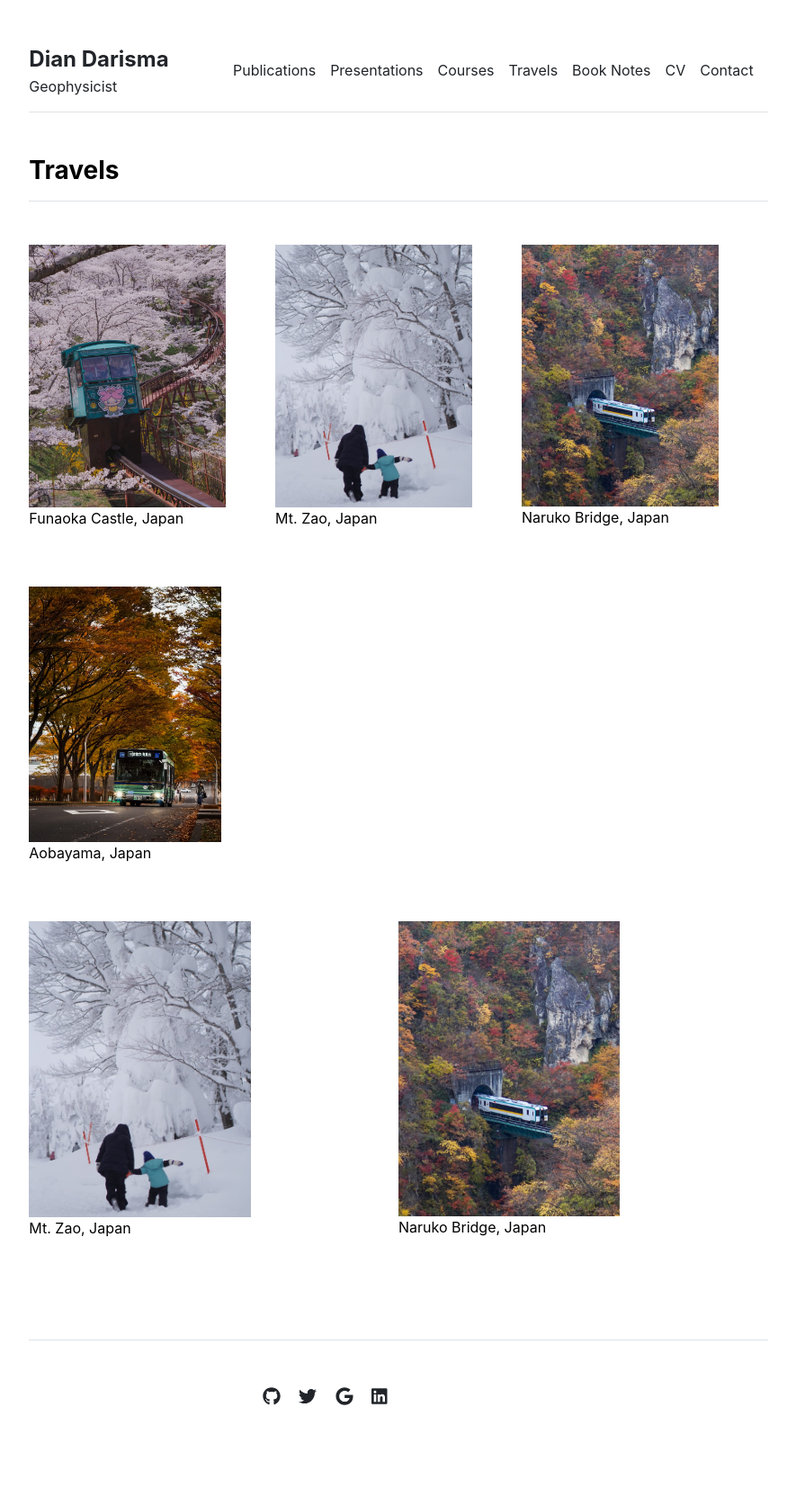
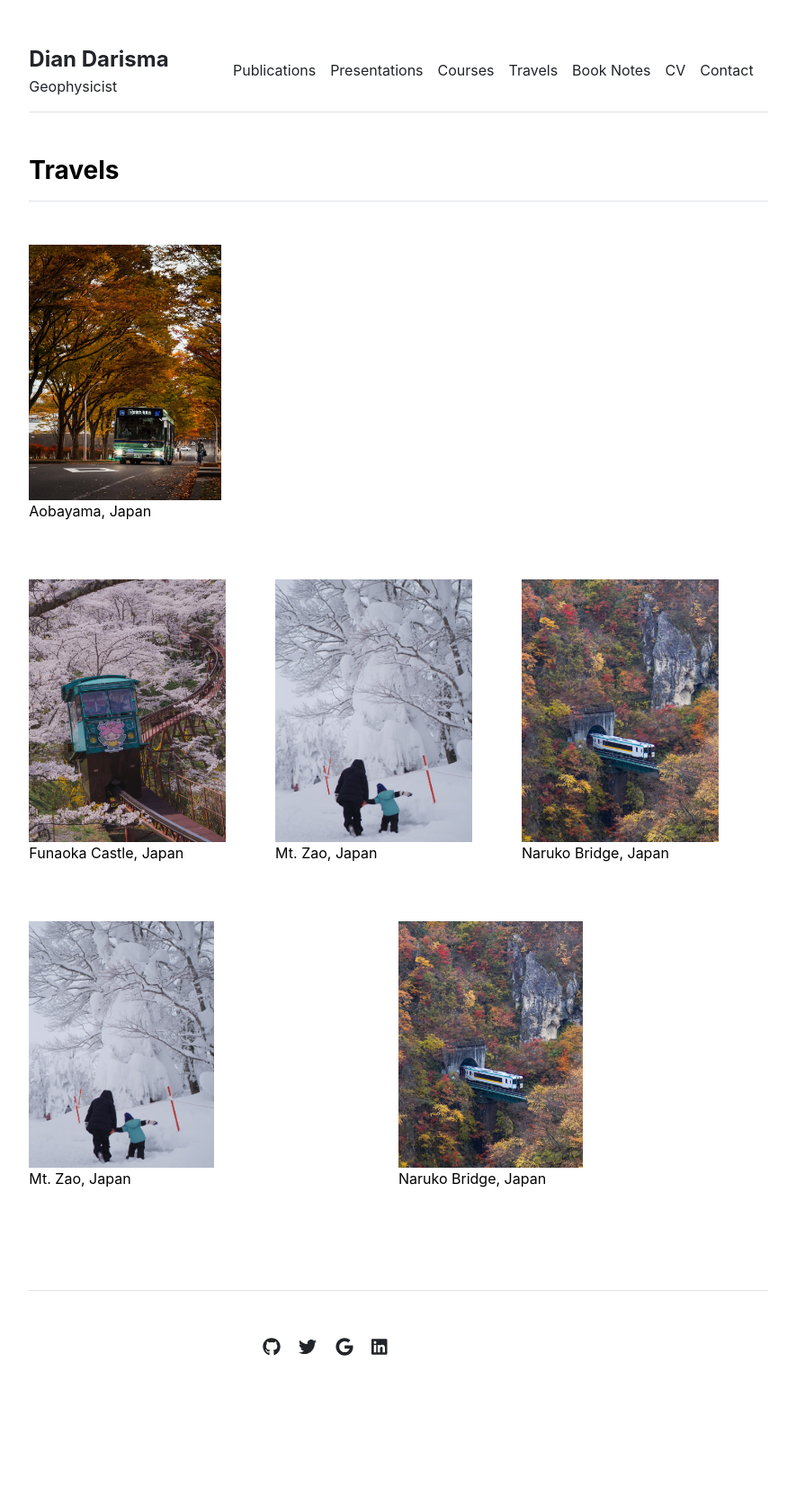
Before and after one commit to diandarisma/diandarisma.github.io, a Jekyll site: the page built from travels.md, in a window 1280 px wide. Shown: the whole page at 90% size, without its empty margins (197-1082 px from the left). Built offline with Jekyll 4.4.1, drawn with Linux system fonts in a browser that asks for light colours; after the commit the page ends 1609 px from its top, so only the background shows below that.

Commit message:
Update travels.html

```diff
--- a/_includes/travels.html
+++ b/_includes/travels.html
@@ -19,6 +19,13 @@
     <div class="row g-5 mb-5">
       <div class="image-container">
         <figure>
+          <img src="/assets/img/travel/aoba.jpeg" alt="aoba" width="26%">
+          <figcaption>Aobayama, Japan</figcaption>
+        </figure>
+      </div>
+
+      <div class="image-container">
+        <figure>
           <img src="/assets/img/funaoka-cast.jpeg" alt="funaoka" width="80%">
           <figcaption>Funaoka Castle, Japan</figcaption>
         </figure>
@@ -32,20 +39,15 @@
         </figure>
       </div>
 
-      <div class="image-container">
-        <figure>
-          <img src="/assets/img/travel/aoba.jpeg" alt="aoba" width="26%">
-          <figcaption>Aobayama, Japan</figcaption>
-        </figure>
-      </div>
+
 
       <div class="image-container">
         <figure>
-          <img src="/assets/img/travel/mtzao.jpeg" alt="mtzao" width="60%">
+          <img src="/assets/img/travel/mtzao.jpeg" alt="mtzao" width="50%">
           <figcaption>Mt. Zao, Japan</figcaption>
         </figure>
         <figure>
-          <img src="/assets/img/travel/narukobridge.jpeg" alt="naruko" width="60%">
+          <img src="/assets/img/travel/narukobridge.jpeg" alt="naruko" width="50%">
           <figcaption>Naruko Bridge, Japan</figcaption>
         </figure>
       </div>
```
